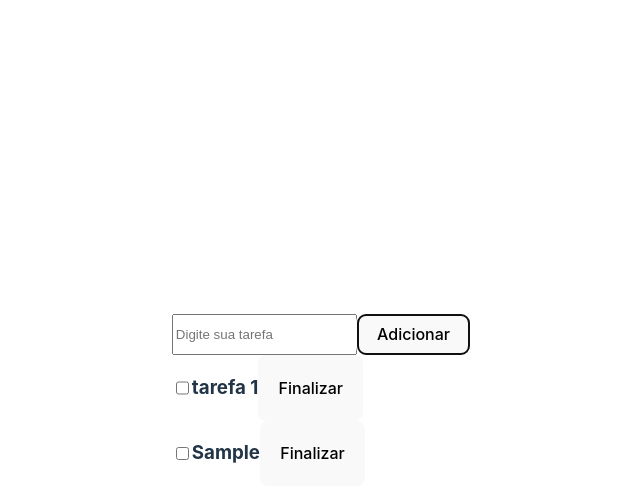
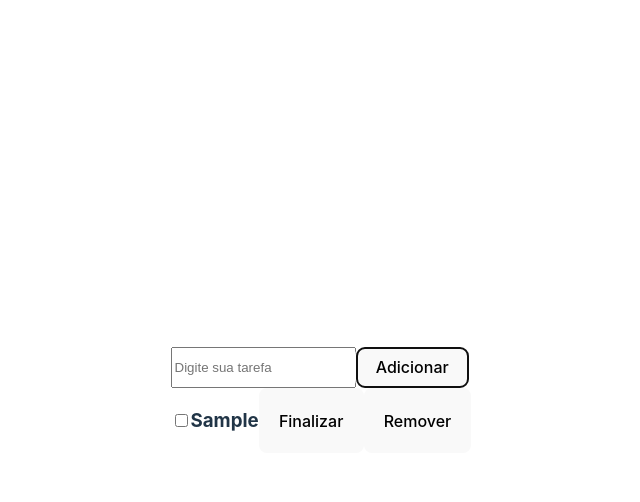
Before and after one commit to jaderm1/To-Do-list-React, a React (Vite) app: page / in a window 1280 px wide. Both pictures are taken after typing "Sample" into the empty fields and a click on the button "Adicionar". Shown: the top 502 px of the page, without its empty margins (319-959 px from the left). Built offline with nearby package versions, Linux system fonts and the light colour scheme.

Commit message:
projeto finalizado

```diff
--- a/src/App.jsx
+++ b/src/App.jsx
@@ -5,7 +5,7 @@
 
 function App() {
   const [listaTarefas, setListaTarefas] = useState([
-    {id:1,textoTarefa:"tarefa 1 ",finalizado:false}
+
   ])
 
   const adicionarTarefa = (texto)=>{
@@ -17,12 +17,18 @@
     const novaTarefa = {id:listaTarefas.length+1, textoTarefa:texto, finalizado:false}
     setListaTarefas([...listaTarefas ,novaTarefa])
   }
+  const removerTarefa = (id)=>{
+    const novaLista = listaTarefas.filter(item=>item.id
+      != id)
+    setListaTarefas(novaLista)
+  }
 
   return (
     <>
     <CardAdicionar adicionarTarefa={adicionarTarefa}/>
     <div>{listaTarefas.map(tarefa=>
-      (<ListItem key={tarefa.id} textoTarefa={tarefa.textoTarefa} finalizado={tarefa.finalizado}/>
+      (<ListItem key={tarefa.id} textoTarefa={tarefa.textoTarefa} finalizado={tarefa.finalizado} id={tarefa.id}
+      removerTarefa={removerTarefa}/>
       ))}</div>
 
 
--- a/src/components/ListItem/index.jsx
+++ b/src/components/ListItem/index.jsx
@@ -8,6 +8,7 @@
             <input type="checkbox" checked={finalizado} />
             <h3>{props.textoTarefa}</h3>
             <button onClick={()=>setFinalizado(!finalizado)}>Finalizar</button>
+            <button onClick={()=> props.removerTarefa(props.id)}>Remover</button>
         </div>
     )
 }
```
